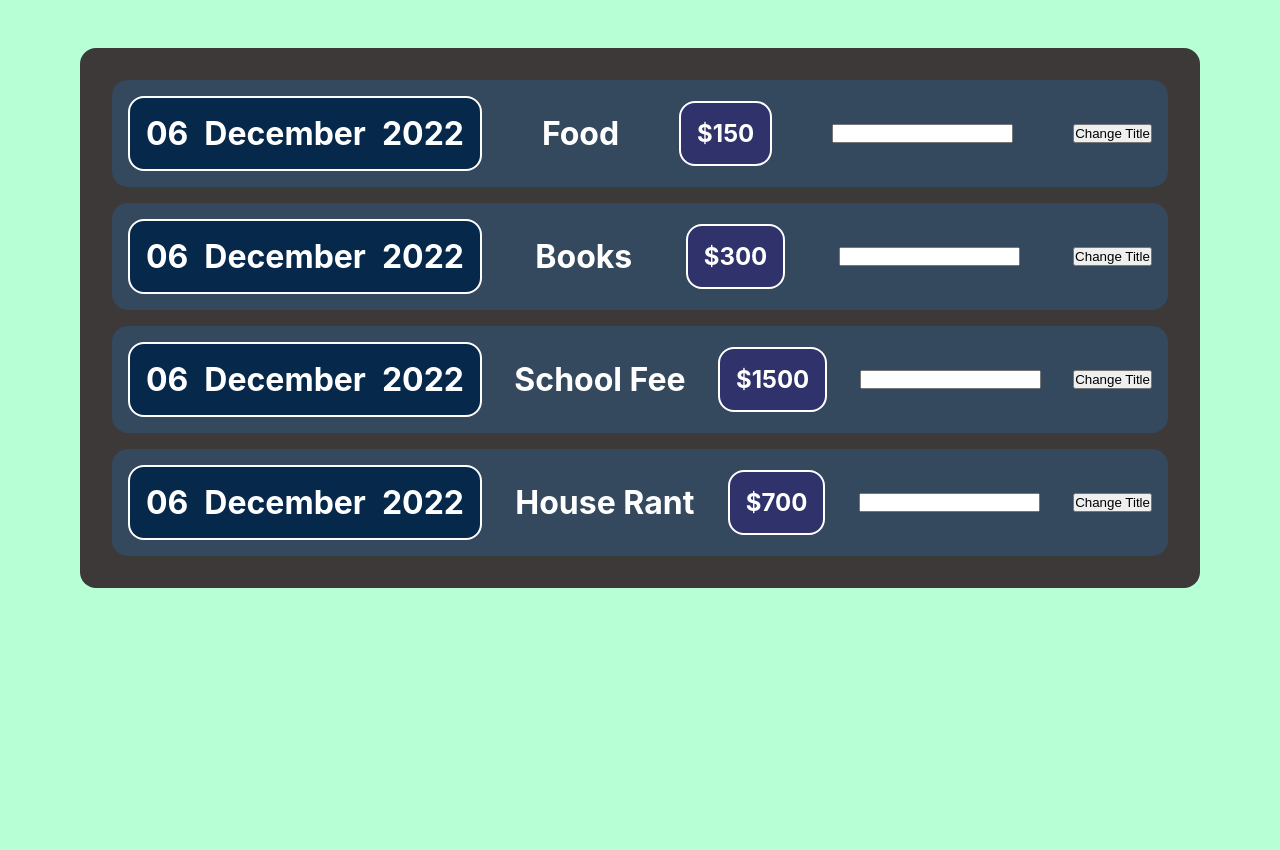
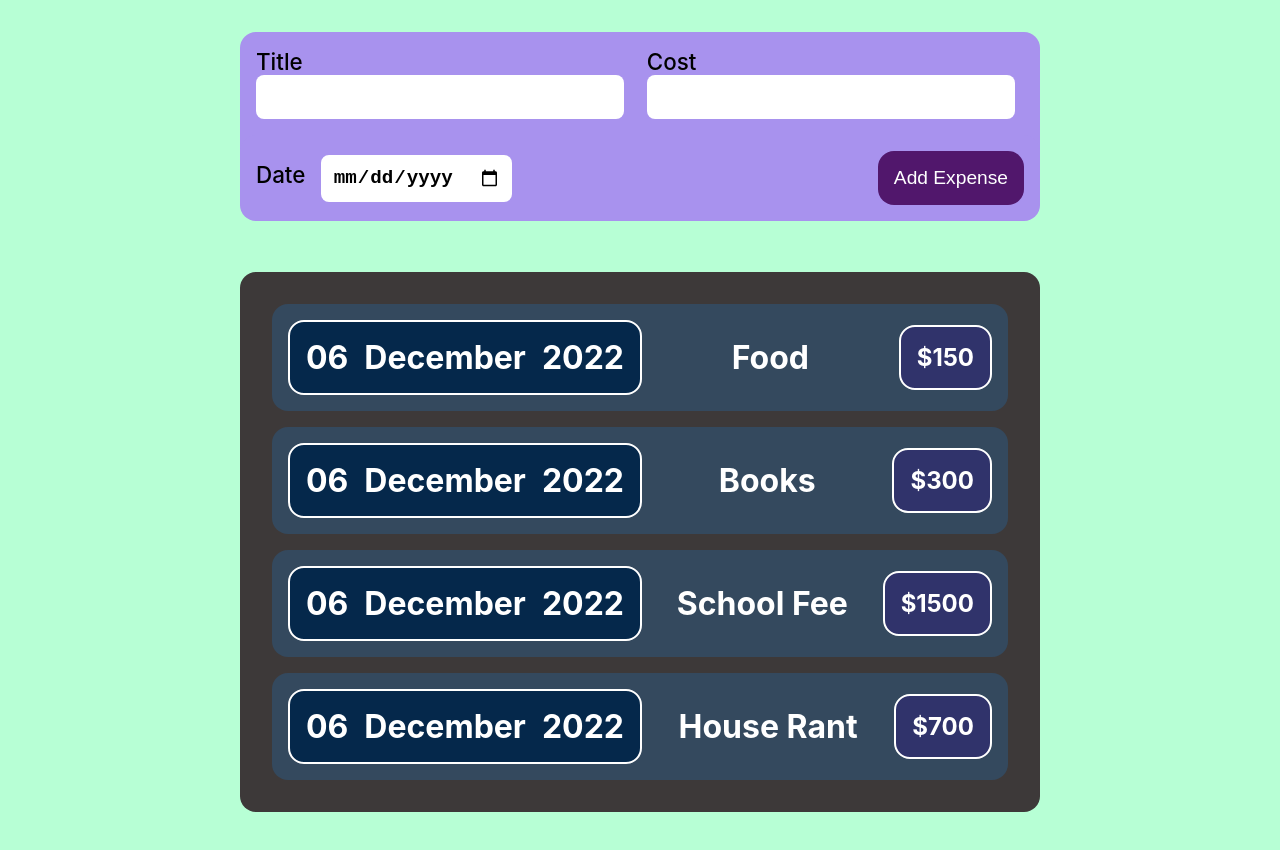
Before and after one commit to Krunal01/React-Practice, a React (Create React App) app: page / in a window 1280 px wide. Shown: the top 850 px of the page. Before the commit the page ends 800 px from the top, so only its background shows below. Built offline with nearby package versions, Linux system fonts and the light colour scheme.

Commit message:
add expense css done

```diff
--- a/src/App.js
+++ b/src/App.js
@@ -1,6 +1,7 @@
 // import logo from './logo.svg';
 // import "./App.css";
 import react from "react";
+import NewExpense from "./Components/Newexpense/NewExpense";
 import Expenses from "./Components/Expenses";
 function App() {
   let expenses = [
@@ -31,6 +32,7 @@ function App() {
   ];
   return (
     <div className="App">
+      <NewExpense />
       <Expenses item={expenses} />
     </div>
   );
--- a/src/Components/ExpenseItem.js
+++ b/src/Components/ExpenseItem.js
@@ -3,21 +3,22 @@ import ExpenseDate from "./ExpenseDate";
 import "./ExpenseItem.css";
 
 function ExpenseItem(props) {
-  const [newTitle, setnewTitle] = useState("");
-  const [title, setTitle] = useState(props.title);
-  const onclickHandler = () => {
-    setTitle(newTitle);
-  };
-  const changeHandler = (event) => {
-    setnewTitle(event.target.value);
-  };
+  //   const [newTitle, setnewTitle] = useState("");
+  //   const [title, setTitle] = useState(props.title);
+  //   const onclickHandler = () => {
+  //     setTitle(newTitle);
+  //   };
+  //   const changeHandler = (event) => {
+  //     setnewTitle(event.target.value);
+  //   };
   return (
     <div className="expenseitem">
       <ExpenseDate date={props.date} />
-      <div className="expenseitem-name">{title}</div>
+      <div className="expenseitem-name">{props.title}</div>
+      {/* <div className="expenseitem-name">{title}</div> */}
       <div className="expenseitem-cost">${props.cost}</div>
-      <input type="text" value={newTitle} onChange={changeHandler} />
-      <button onClick={onclickHandler}>Change Title</button>
+      {/* <input type="text" value={newTitle} onChange={changeHandler} />
+      <button onClick={onclickHandler}>Change Title</button> */}
     </div>
   );
 }
--- a/src/Components/Expenses.css
+++ b/src/Components/Expenses.css
@@ -1,5 +1,5 @@
 .expenses {
-  width: 70rem;
+  width: 50rem;
   margin: 3rem auto;
   /* margin-top: 5rem; */
   background-color: rgb(61, 57, 57);
--- /dev/null
+++ b/src/Components/Newexpense/ExpenseForm.css
@@ -0,0 +1,79 @@
+.main-form {
+  display: flex;
+  flex-direction: column;
+  background-color: #a892ee;
+  margin: 2rem auto;
+  width: 50rem;
+  height: 10rem;
+  border-radius: 1rem;
+  /* margin: 1rem; */
+  /* padding: 1rem; */
+}
+.expense-controls {
+  display: flex;
+  align-items: center;
+  /* flex-direction: column; */
+  /* margin: 1rem; */
+  padding: 1rem;
+  align-items: center;
+  gap: 1rem;
+}
+.expense-btn {
+  display: flex;
+  justify-content: space-between;
+  align-items: center;
+  /* flex-direction: column; */
+  /* margin: 1rem; */
+  padding: 1rem;
+  color: white;
+  /* background-color: #40005d; */
+  background-color: #a892ee;
+  border-radius: 1rem;
+}
+#date {
+  color: Black;
+}
+label {
+  font-size: 1.4rem;
+  font-weight: 500;
+  padding: 1rem;
+  padding-left: 0px;
+  /* padding-bottom: 5rem; */
+}
+#title {
+  width: 23rem;
+}
+#cost {
+  width: 23rem;
+}
+input {
+  font-size: 1.2rem;
+  font-weight: 600;
+  border-radius: 0.5rem;
+  padding: 0.7rem;
+  outline: none;
+  border: none;
+  /* width: 20rem; */
+}
+button {
+  color: white;
+  background-color: #51176c;
+  font-size: 1.2rem;
+  padding: 1rem;
+  border-radius: 1rem;
+  border: none;
+  font-weight: 400;
+  cursor: pointer;
+}
+
+button:hover {
+  background-color: #421358;
+  border-color: #510674;
+  color: white;
+  border: 2px solid white;
+}
+/*
+form {
+  height: 15rem;
+  padding: 1rem;
+} */
--- /dev/null
+++ b/src/Components/Newexpense/ExpenseForm.js
@@ -0,0 +1,29 @@
+import React from "react";
+import "./ExpenseForm.css";
+
+const ExpenseForm = () => {
+  return (
+    <form>
+      <div className="main-form">
+        <div className="expense-controls">
+          <div className="expense-control">
+            <label>Title</label>
+            <input type="text" id="title" />
+          </div>
+          <div className="expense-control">
+            <label>Cost</label>
+            <input type="number" id="cost" min="0.01" />
+          </div>
+        </div>
+        <div className="expense-btn">
+          <div className="expense-control" id="date">
+            <label>Date</label>
+            <input type="date" id="date" />
+          </div>
+          <button type="submit">Add Expense</button>
+        </div>
+      </div>
+    </form>
+  );
+};
+export default ExpenseForm;
--- /dev/null
+++ b/src/Components/Newexpense/NewExpense.css
@@ -0,0 +1,7 @@
+.newexpense {
+  display: flex;
+  justify-content: center;
+  align-items: center;
+  /* width: 0rem; */
+  /* height: 25rem; */
+}
--- /dev/null
+++ b/src/Components/Newexpense/NewExpense.js
@@ -0,0 +1,12 @@
+import React from "react";
+import "./NewExpense.css";
+import ExpenseForm from "./ExpenseForm";
+
+const NewExpense = () => {
+  return (
+    <div className="newexpense">
+      <ExpenseForm />
+    </div>
+  );
+};
+export default NewExpense;
```
